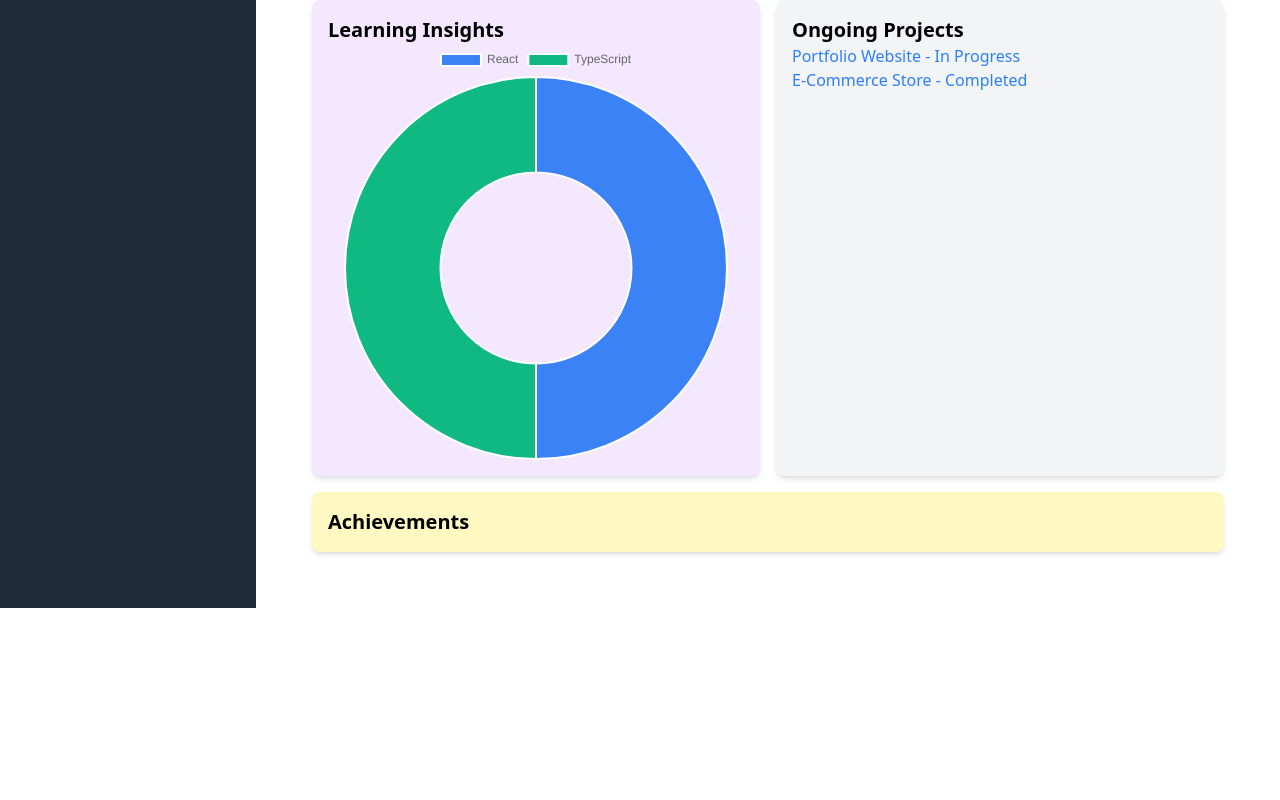
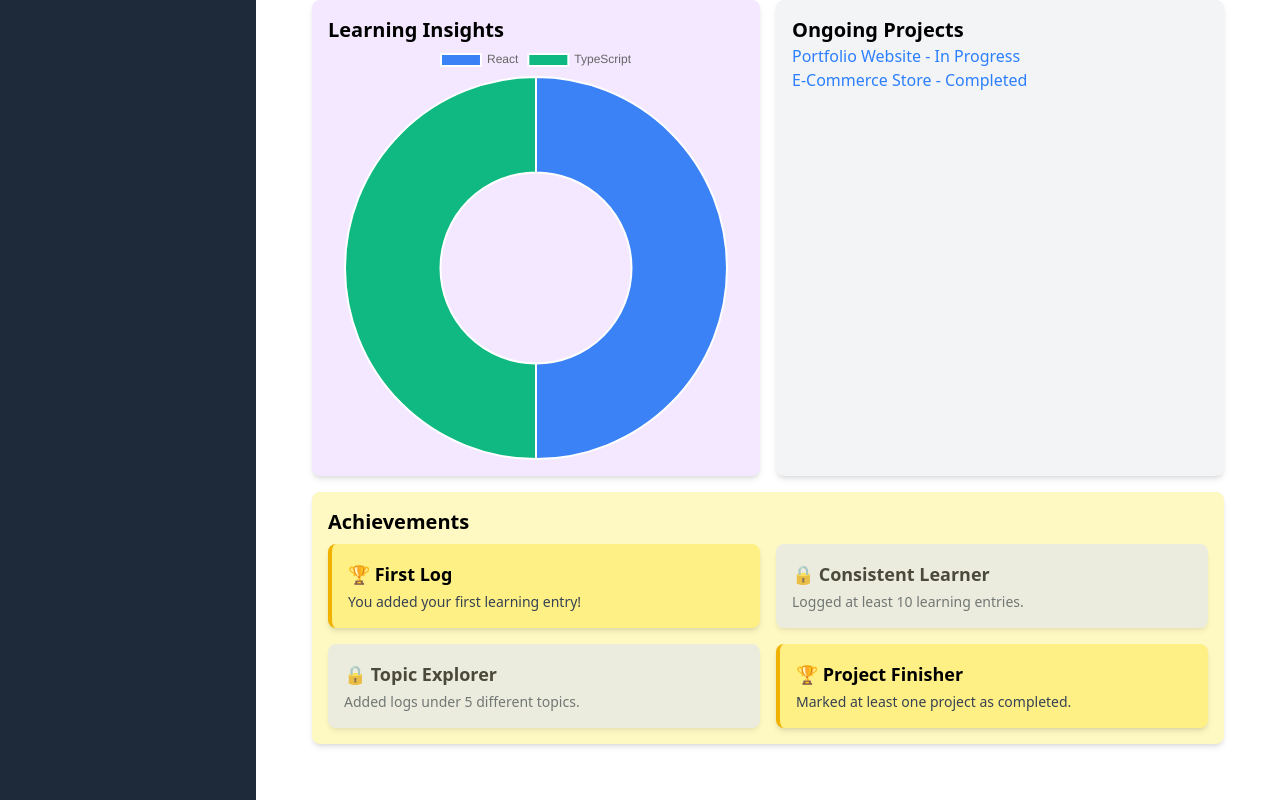
Before and after one commit to henriits/smartLearningTracker, a React (Vite) app: page / in a window 1280 px wide. Shown: the part 704-1504 px from the top of the page. Before the commit the page ends 1312 px from the top, so only its background shows below. Built offline with nearby package versions, Linux system fonts and the light colour scheme.

Commit message:
feat: add Achievements component to display user milestones and integrate it into the Dashboard

```diff
--- /dev/null
+++ b/src/components/Achievements.tsx
@@ -0,0 +1,36 @@
+import { getAchievements } from "../utils/achievements";
+import type { LearningLogType, Project } from "../types/types";
+
+const Achievements = ({
+  logs,
+  projects,
+}: {
+  logs: LearningLogType[];
+  projects: Project[];
+}) => {
+  const achievements = getAchievements(logs, projects);
+
+  return (
+    <div className="grid grid-cols-2 gap-4">
+      {achievements.map((achievement) => (
+        <div
+          key={achievement.id}
+          className={`p-4 rounded-lg shadow-md transition ${
+            achievement.unlocked
+              ? "bg-yellow-200 border-l-4 border-yellow-500"
+              : "bg-gray-200 opacity-70"
+          }`}
+        >
+          <h4 className="font-semibold text-lg">
+            {achievement.unlocked ? "🏆" : "🔒"} {achievement.title}
+          </h4>
+          <p className="text-sm text-gray-700 mt-1">
+            {achievement.description}
+          </p>
+        </div>
+      ))}
+    </div>
+  );
+};
+
+export default Achievements;
--- a/src/components/Dashboard.tsx
+++ b/src/components/Dashboard.tsx
@@ -3,6 +3,7 @@ import { Doughnut } from "react-chartjs-2";
 import { Chart as ChartJS, ArcElement, Tooltip, Legend } from "chart.js";
 import type { TooltipItem } from "chart.js";
 import type { LearningLogType, Project } from "../types/types";
+import Achievements from "./Achievements";
 
 ChartJS.register(ArcElement, Tooltip, Legend);
 
@@ -195,9 +196,10 @@ const Dashboard = ({
         </div>
 
         {/* Achievements */}
+        {/* Achievements */}
         <div className="col-span-2 bg-yellow-100 shadow-md rounded-lg p-4">
-          <h3 className="text-xl font-semibold">Achievements</h3>
-          {/* List badges & milestones */}
+          <h3 className="text-xl font-semibold mb-2">Achievements</h3>
+          <Achievements logs={logs} projects={projects} />
         </div>
       </main>
     </div>
--- /dev/null
+++ b/src/utils/achievements.tsx
@@ -0,0 +1,36 @@
+import type { LearningLogType, Project } from "../types/types";
+
+export const getAchievements = (
+  logs: LearningLogType[],
+  projects: Project[]
+) => {
+  const topicCount = new Set(logs.flatMap((log) => log.tags)).size;
+  const completedProjects = projects.filter((p) => p.status === "Completed");
+
+  return [
+    {
+      id: 1,
+      title: "First Log",
+      description: "You added your first learning entry!",
+      unlocked: logs.length >= 1,
+    },
+    {
+      id: 2,
+      title: "Consistent Learner",
+      description: "Logged at least 10 learning entries.",
+      unlocked: logs.length >= 10,
+    },
+    {
+      id: 3,
+      title: "Topic Explorer",
+      description: "Added logs under 5 different topics.",
+      unlocked: topicCount >= 5,
+    },
+    {
+      id: 4,
+      title: "Project Finisher",
+      description: "Marked at least one project as completed.",
+      unlocked: completedProjects.length > 0,
+    },
+  ];
+};
```
